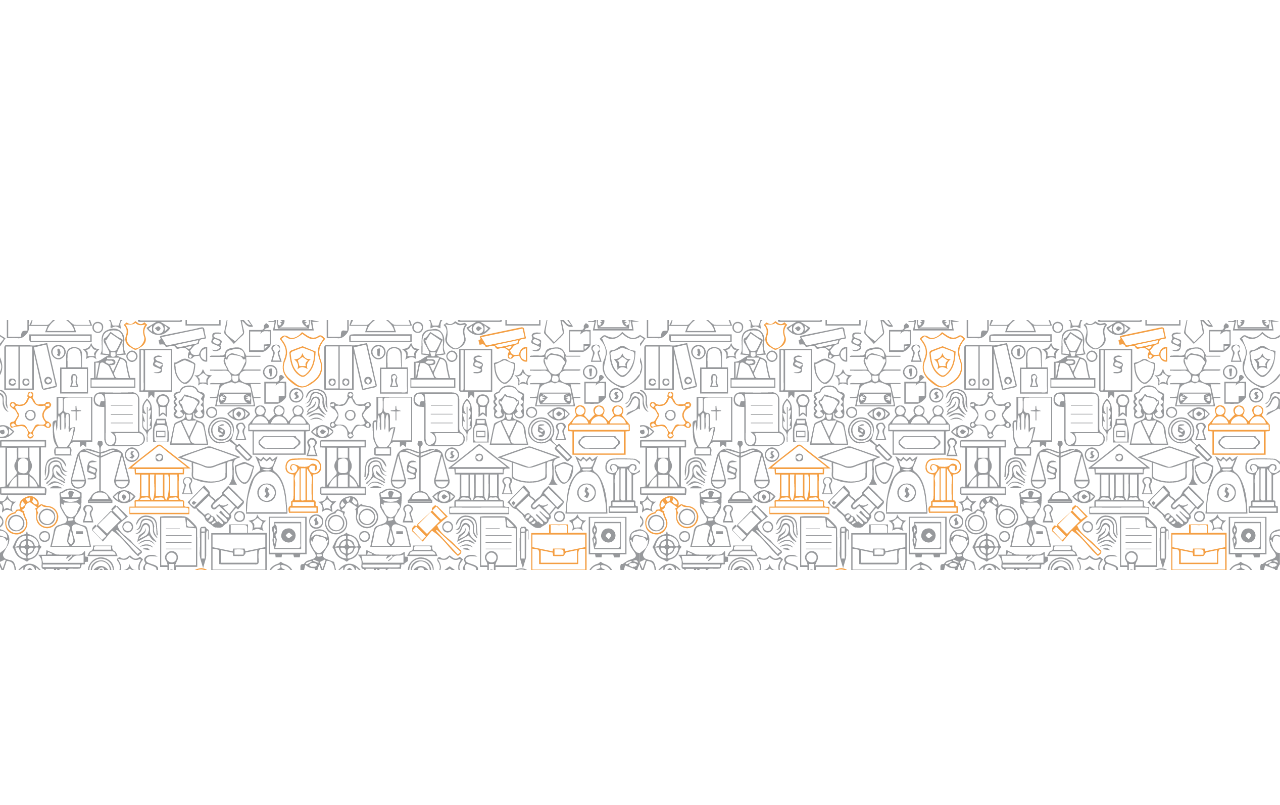
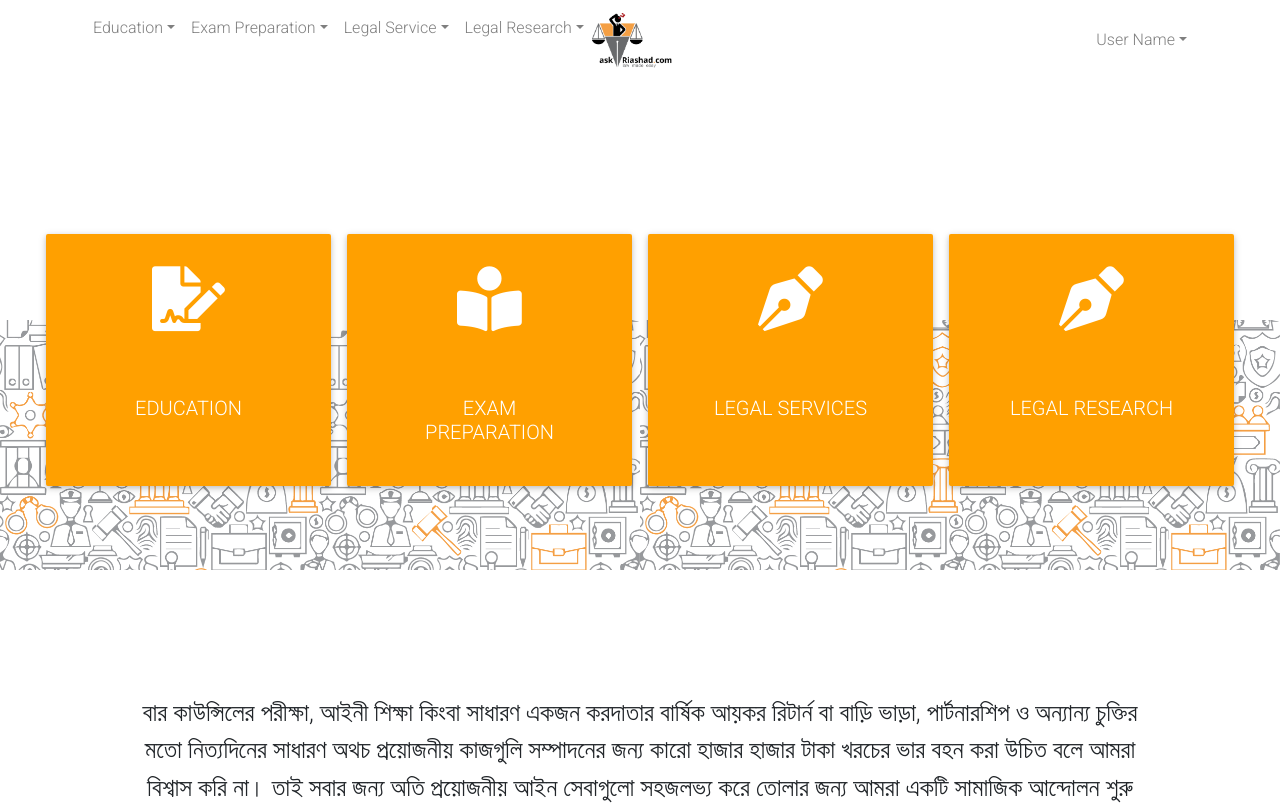
Before and after one commit to mishkatmustafid/React_UI, a React (Create React App) app in the folder landing-page/: page / in a window 1280 px wide. Shown: the top 805 px of the page. Built offline with nearby package versions, Linux system fonts and the light colour scheme.

Commit message:
Landing page basic structure completed

```diff
--- a/landing-page/src/App.js
+++ b/landing-page/src/App.js
@@ -1,12 +1,13 @@
 import logo from "./logo.svg";
 import "./App.css";
 import Index from "./pages/index.jsx";
+import { BrowserRouter as Router, Route, Switch } from "react-router-dom";
 
 function App() {
   return (
-    <div className='container'>
-      <Index />
-    </div>
+    <Router>
+      <Route exact path='/' component={Index} />
+    </Router>
   );
 }
 
--- a/landing-page/src/pages/index.jsx
+++ b/landing-page/src/pages/index.jsx
@@ -1,6 +1,10 @@
 import React, { Component } from "react";
 import { MDBContainer, MDBRow } from "mdbreact";
 import "../static/css/index.css";
+import { HomeCard } from "../shared/card.jsx";
+import { TopQuote, BottomQuote } from "../shared/quote.jsx";
+import Layout from "../shared/base.jsx";
+import Description from "../shared/description.jsx";
 
 export default class Index extends Component {
   constructor(props) {
@@ -10,18 +14,46 @@ export default class Index extends Component {
 
   render() {
     return (
-      <div className='container'>
+      <Layout>
+        <TopQuote />
         <MDBContainer>
           <MDBRow className='pb-5'>
             <div
               className='d-flex flex-column flex-md-row align-items-stretch justify-content-center'
               style={{ width: "100%" }}
-            ></div>
+            >
+              <HomeCard
+                name='Education'
+                url='edu/exam/mcq/types/'
+                icon='file-signature'
+                className='col-md-3'
+              ></HomeCard>
+              <HomeCard
+                name='Exam Preparation'
+                url='edu/notes'
+                icon='book-reader'
+                className='col-md-3'
+              ></HomeCard>
+              <HomeCard
+                name='Legal Services'
+                url='drafting/'
+                icon='pen-nib'
+                className='col-md-3'
+              ></HomeCard>
+              <HomeCard
+                name='Legal Research'
+                url='drafting/'
+                icon='pen-nib'
+                className='col-md-3'
+              ></HomeCard>
+            </div>
           </MDBRow>
+          <BottomQuote />
+          <Description />
           {/* <CardCarousel team={this.state.team} className="mb-5" /> */}
         </MDBContainer>
         <div className='pattern' />
-      </div>
+      </Layout>
     );
   }
 }
--- a/landing-page/src/static/css/index.css
+++ b/landing-page/src/static/css/index.css
@@ -7,6 +7,7 @@
   height: 250px;
   margin-top: 320px;
   width: 100%;
+  left: 0;
   background: url("../img/website bg.png");
   position: absolute;
   top: 0;
```
